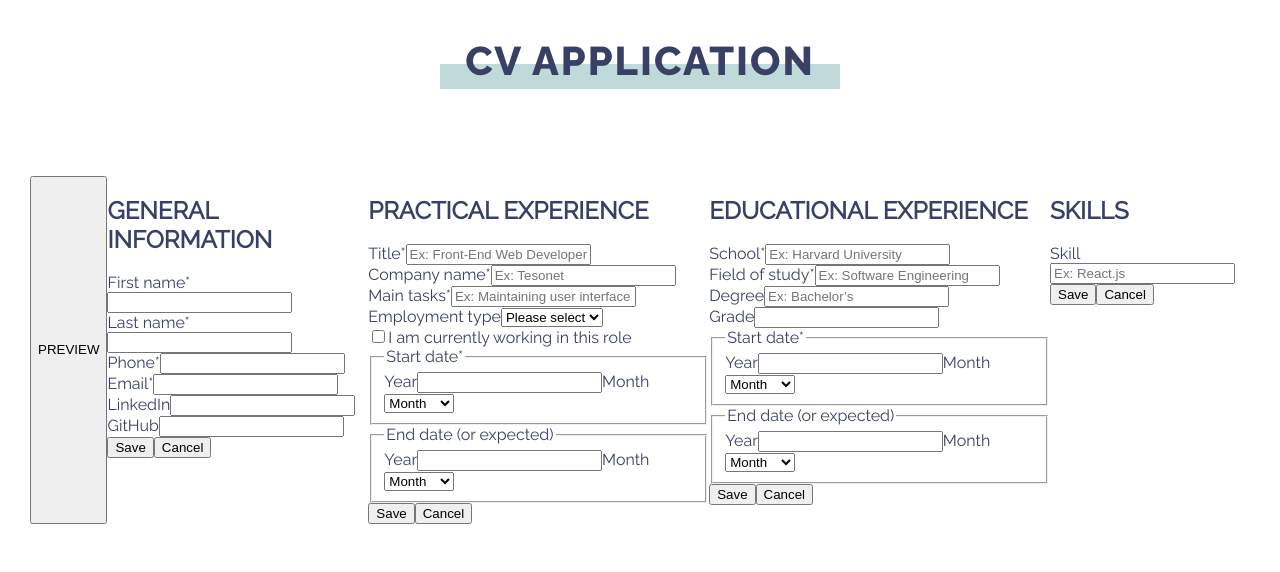
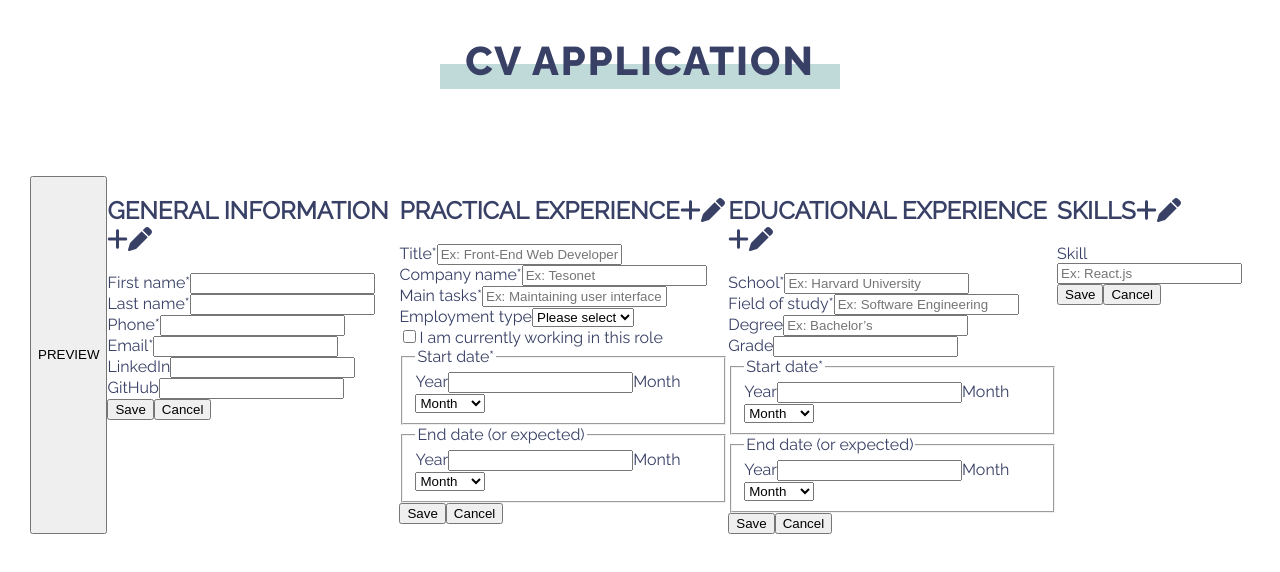
Before and after one commit to mooniiDev/cv-application, a React (Create React App) app: page / in a window 1280 px wide. Shown: the top 572 px of the page. Built offline with nearby package versions, Linux system fonts and the light colour scheme.

Commit message:
Add 'plus' and 'pen' icons for h2 titles to add new and edit old information

```diff
--- a/src/components/EducationalExperience.js
+++ b/src/components/EducationalExperience.js
@@ -1,4 +1,6 @@
 import React from 'react';
+import { FontAwesomeIcon } from '@fortawesome/react-fontawesome';
+import { faPlus, faPen } from '@fortawesome/free-solid-svg-icons';
 
 class EducationalExperience extends React.Component {
   constructor(props) {
@@ -10,7 +12,11 @@ class EducationalExperience extends React.Component {
   render() {
     return (
       <div>
-        <h2>EDUCATIONAL EXPERIENCE</h2>
+        <h2>
+          EDUCATIONAL EXPERIENCE
+          <FontAwesomeIcon icon={faPlus} />
+          <FontAwesomeIcon icon={faPen} />
+        </h2>
         <form>
           <div>
             {/* Name */}
--- a/src/components/GeneralInformation.js
+++ b/src/components/GeneralInformation.js
@@ -1,4 +1,6 @@
 import React from 'react';
+import { FontAwesomeIcon } from '@fortawesome/react-fontawesome';
+import { faPlus, faPen } from '@fortawesome/free-solid-svg-icons';
 
 class GeneralInformation extends React.Component {
   constructor(props) {
@@ -10,7 +12,11 @@ class GeneralInformation extends React.Component {
   render() {
     return (
       <div>
-        <h2>GENERAL INFORMATION</h2>
+        <h2>
+          GENERAL INFORMATION
+          <FontAwesomeIcon icon={faPlus} />
+          <FontAwesomeIcon icon={faPen} />
+        </h2>
         <form>
           <div>
             {/* First name */}
--- a/src/components/PracticalExperience.js
+++ b/src/components/PracticalExperience.js
@@ -1,4 +1,6 @@
 import React from 'react';
+import { FontAwesomeIcon } from '@fortawesome/react-fontawesome';
+import { faPlus, faPen } from '@fortawesome/free-solid-svg-icons';
 
 class PracticalExperience extends React.Component {
   constructor(props) {
@@ -10,7 +12,11 @@ class PracticalExperience extends React.Component {
   render() {
     return (
       <div>
-        <h2>PRACTICAL EXPERIENCE</h2>
+        <h2>
+          PRACTICAL EXPERIENCE
+          <FontAwesomeIcon icon={faPlus} />
+          <FontAwesomeIcon icon={faPen} />
+        </h2>
         <form>
           <div>
             {/* Title */}
--- a/src/components/Skills.js
+++ b/src/components/Skills.js
@@ -1,4 +1,6 @@
 import React from 'react';
+import { FontAwesomeIcon } from '@fortawesome/react-fontawesome';
+import { faPlus, faPen } from '@fortawesome/free-solid-svg-icons';
 
 class Skills extends React.Component {
   constructor(props) {
@@ -10,7 +12,11 @@ class Skills extends React.Component {
   render() {
     return (
       <div>
-        <h2>SKILLS</h2>
+        <h2>
+          SKILLS
+          <FontAwesomeIcon icon={faPlus} />
+          <FontAwesomeIcon icon={faPen} />
+        </h2>
         <form>
           <div>
             {/* Skill */}
```
